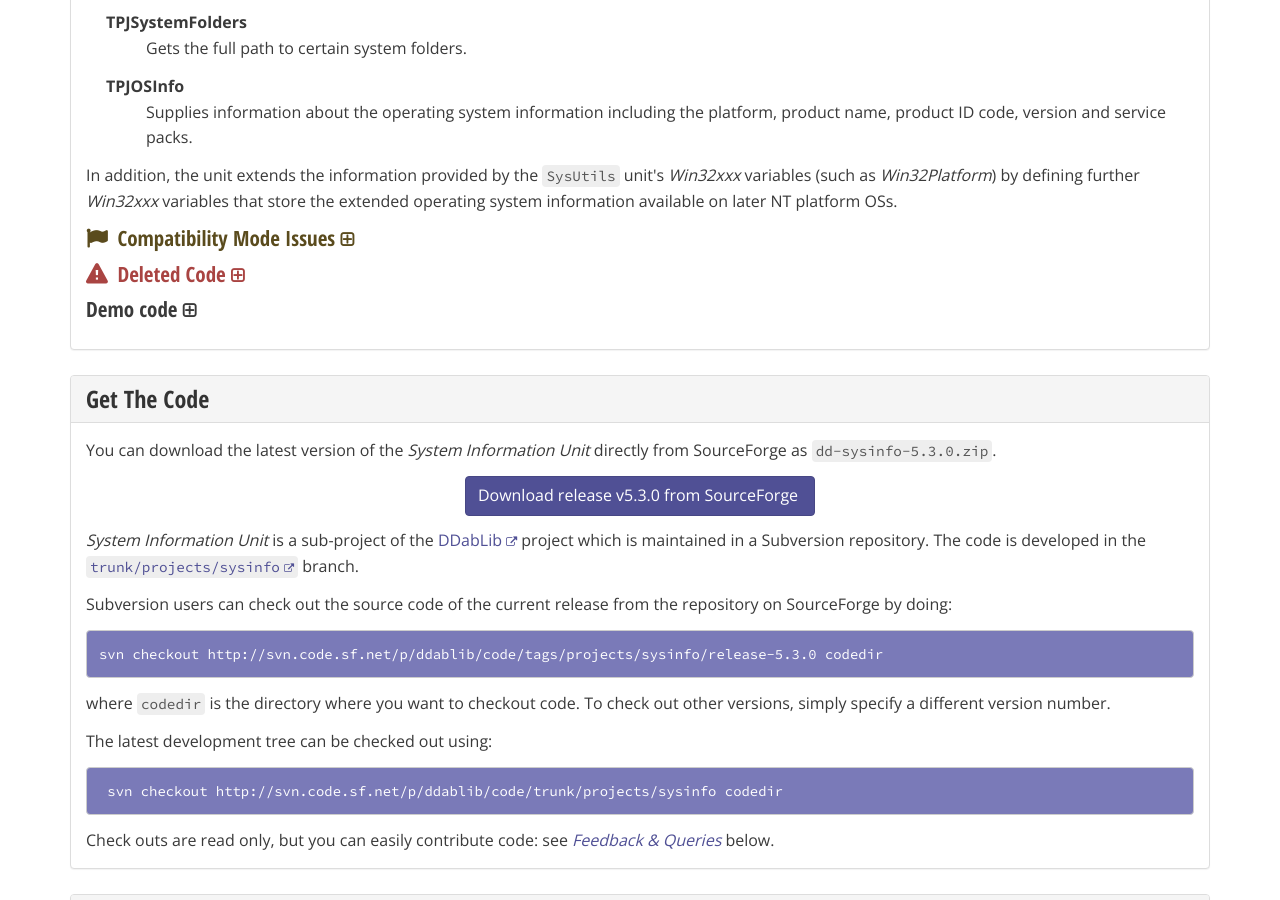
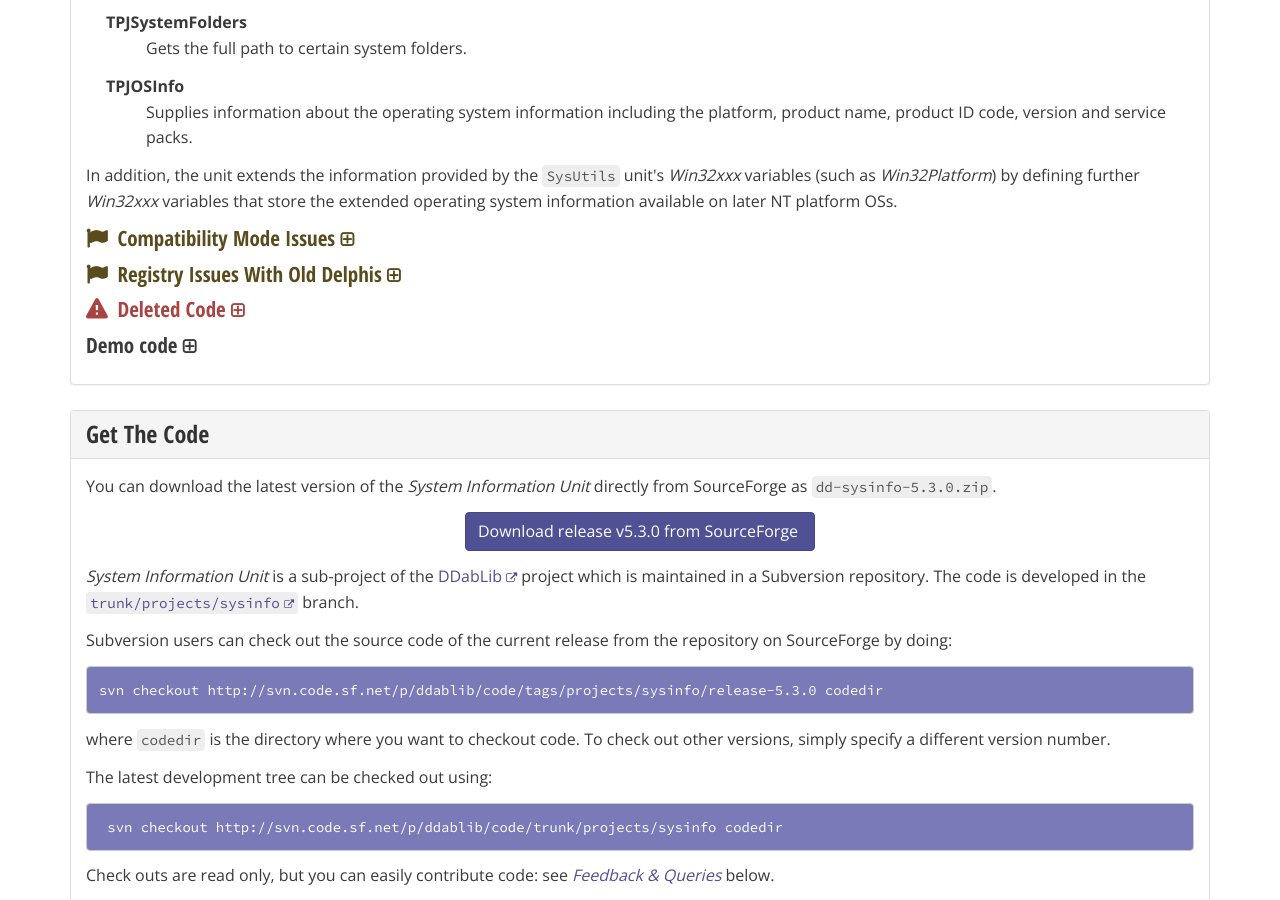
Before and after one commit to delphidabbler/delphidabbler.github.io, a Jekyll site: the page built from _software/sysinfo.html, in a window 1280 px wide and 900 px high, scrolled down 786 px. Built offline with Jekyll 4.4.1, drawn with Linux system fonts in a browser that asks for light colours; nearby versions of some CDN libraries.

Commit message:
Add collapsible section "Registry Issues With Old Delphis"

```diff
--- a/_software/sysinfo.html
+++ b/_software/sysinfo.html
@@ -96,6 +96,15 @@
         For the final word on this, see the <a href="https://github.com/delphidabbler/ddab-lib-docs/blob/master/Docs/SystemInformationUnit.md">project documentation</a>.
       </p>
     </div> <!-- /#compat-mode -->
+
+    <h3 data-toggle="collapse" data-target="#registry" class="collapsible collapsed text-warning glyph">
+      Registry Issues With Old Delphis
+    </h3>
+    <div id="registry" class="collapse callout callout-warning"> <!-- begin collapsible #registry section -->
+      <p>
+        Although the stated compatibilty for the unit is Delphi 7 &amp; later, the unit was designed to compile with Delphi 4 &amp; later, but was not fully tested on those compilers. However there is a known issue with some of the older versions of Delphi that do not support setting registry access flags via the <var>TRegistry</var> object: some of this code may not work correctly when running on 64 bit Windows.
+      </p>
+    </div> <!-- /#registry -->
 
     <h3 data-toggle="collapse" data-target="#deleted-code" class="collapsible collapsed text-danger glyph">
       Deleted Code
```
